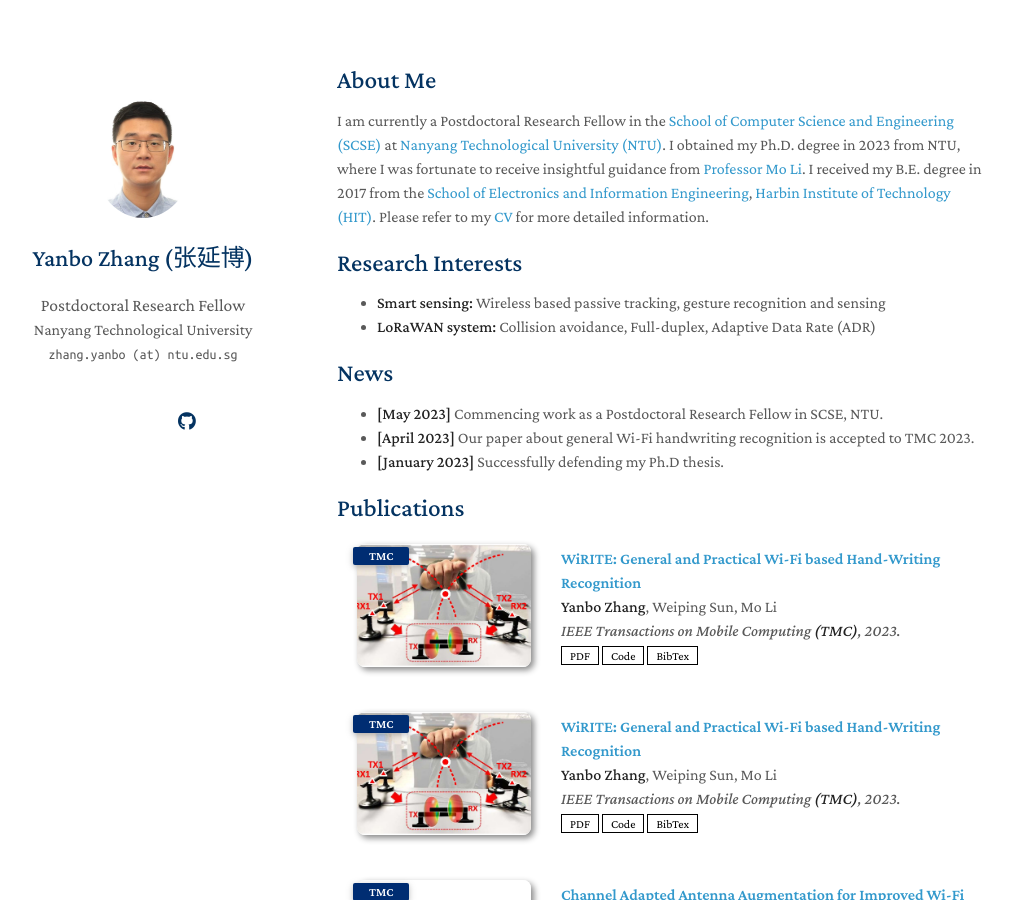
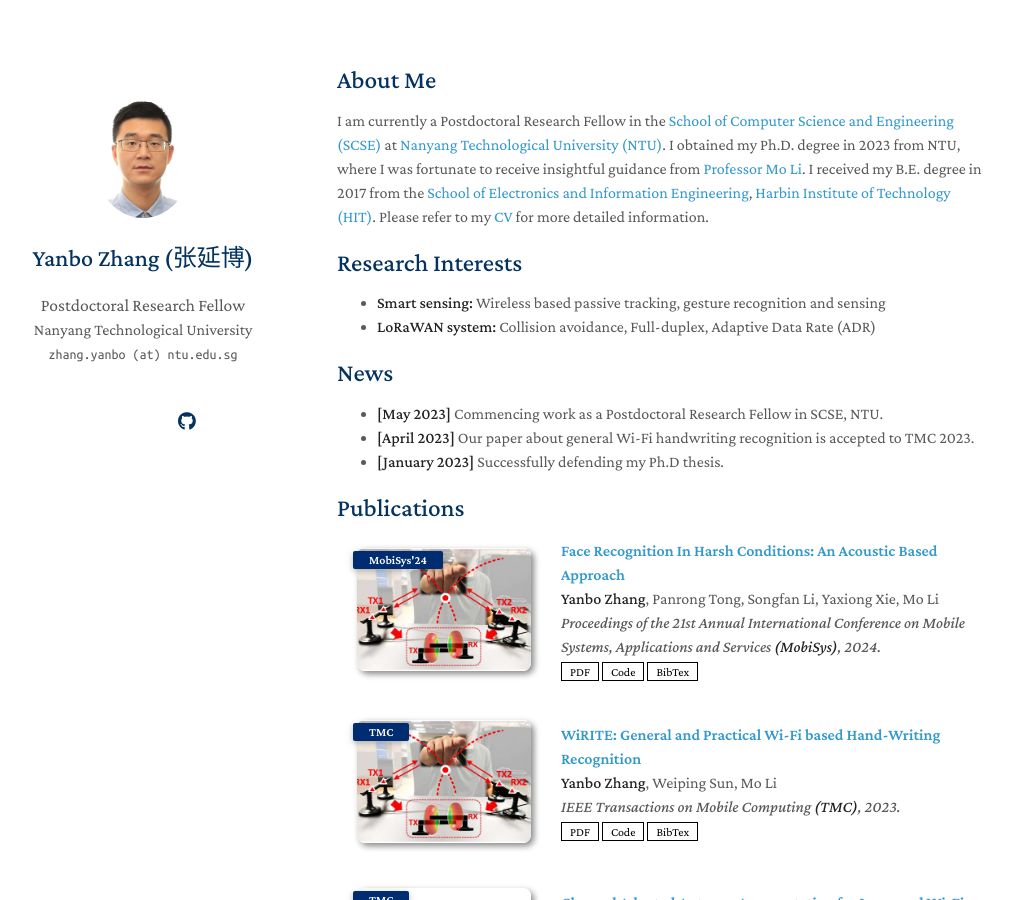
Before and after one commit to yanbozhang003/yanbozhang003.github.io, a Jekyll site: the page built from index.md, in a window 1280 px wide and 900 px high. Shown: the whole window, without its empty margins (133-1145 px from the left). Built offline with Jekyll 4.4.1, drawn with Linux system fonts in a browser that asks for light colours; nearby versions of some CDN libraries; a style sheet for code colours, icons or effects is not loaded; our own code applies the rules of GitHub Pages for plain Markdown files.

Commit message:
Update publications.yml

```diff
--- a/_data/publications.yml
+++ b/_data/publications.yml
@@ -1,9 +1,9 @@
 main:
 
-  - title: "WiRITE: General and Practical Wi-Fi based Hand-Writing Recognition"
-    authors: <strong>Yanbo Zhang</strong>, Weiping Sun, Mo Li
-    conference_short: TMC
-    conference: IEEE Transactions on Mobile Computing <strong>(TMC)</strong>, 2023.
+  - title: "Face Recognition In Harsh Conditions: An Acoustic Based Approach"
+    authors: <strong>Yanbo Zhang</strong>, Panrong Tong, Songfan Li, Yaxiong Xie, Mo Li
+    conference_short: MobiSys'24
+    conference: Proceedings of the 21st Annual International Conference on Mobile Systems, Applications and Services <strong>(MobiSys)</strong>, 2024.
     pdf: ./assets/files/publications_pdf/WiRITE.pdf
     code: https://github.com/yanbozhang003/WiRITE
     bibtex: https://github.com/yanbozhang003/WiRITE/blob/main/Bibtex
```
